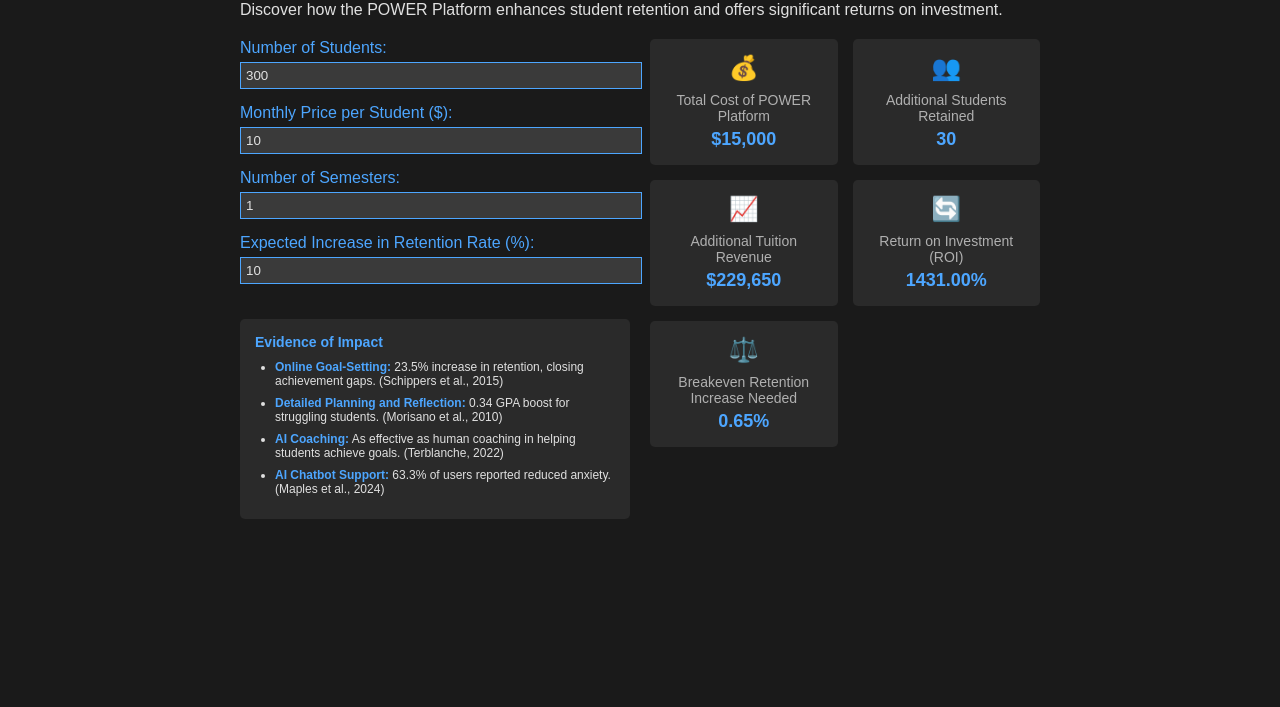
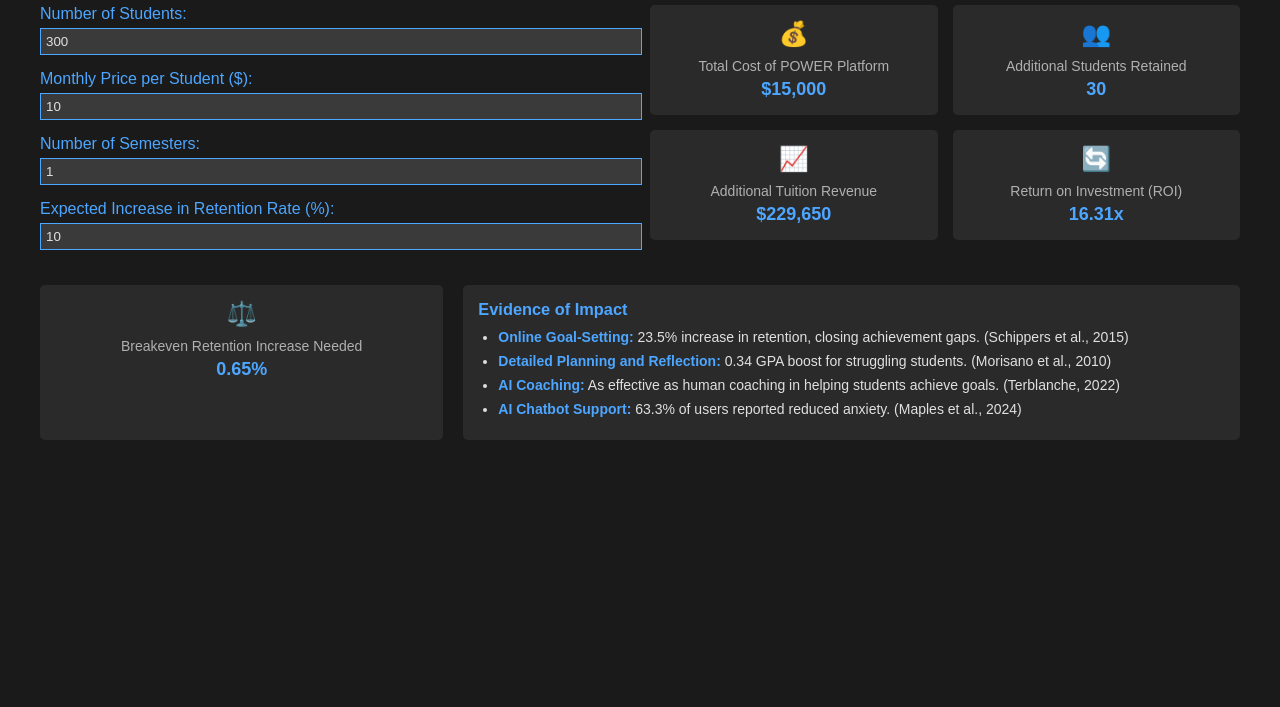
Before and after one commit to timothyjohn35/Spokane-ROI-calculator, a plain HTML site: page index.html in a window 1280 px wide. Shown: the part 93-800 px from the top of the page. Drawn offline with Linux system fonts and the light colour scheme.

Commit message:
Update index.html
Update POWER Platform Impact Calculator Layout and ROI Display

- Changed ROI display format from percentage to multiplier (e.g., 15.31x instead of 1,531%)
- Removed descriptive subtitle to reduce vertical height
- Restructured layout for better horizontal spacing
- Repositioned "Breakeven" card and "Evidence of Impact" section side-by-side
- Updated "Evidence of Impact" headers to reflect intervention types
- Adjusted styling and spacing for improved readability
- Maintained all key functionality and calculations

Calculator now has a more compact, horizontal layout while providing clearer ROI metrics and evidence presentation.

```diff
--- a/index.html
+++ b/index.html
@@ -12,30 +12,21 @@
             color: #e0e0e0;
         }
         .calculator-container {
-            max-width: 800px;
+            max-width: 1200px;
             margin: auto;
             padding: 20px;
         }
         h1 {
             color: #4da6ff;
-            margin-bottom: 10px;
-        }
-        .description {
             margin-bottom: 20px;
         }
         .content-wrapper {
             display: flex;
             gap: 20px;
+            margin-bottom: 20px;
         }
-        .input-section {
+        .input-section, .output-section {
             flex: 1;
-            display: flex;
-            flex-direction: column;
-        }
-        .output-section {
-            flex: 1;
-            display: flex;
-            flex-direction: column;
         }
         .input-group {
             margin-bottom: 15px;
@@ -77,12 +68,23 @@
             font-weight: bold;
             color: #4da6ff;
         }
+        .bottom-section {
+            display: flex;
+            gap: 20px;
+        }
+        .breakeven-card {
+            flex: 1;
+            background-color: #2a2a2a;
+            padding: 15px;
+            border-radius: 5px;
+            text-align: center;
+        }
         .evidence-section {
-            margin-top: 20px;
+            flex: 2;
             padding: 15px;
             background-color: #2a2a2a;
             border-radius: 5px;
-            font-size: 12px;
+            font-size: 14px;
         }
         .evidence-section h3 {
             color: #4da6ff;
@@ -104,9 +106,6 @@
 <body>
 <div class="calculator-container">
     <h1>POWER Platform Impact Calculator</h1>
-    <p class="description">
-        Discover how the POWER Platform enhances student retention and offers significant returns on investment.
-    </p>
     <div class="content-wrapper">
         <div class="input-section">
             <div class="input-group">
@@ -124,15 +123,6 @@
             <div class="input-group">
                 <label for="retention">Expected Increase in Retention Rate (%):</label>
                 <input type="number" id="retention" min="0" max="100" value="10">
-            </div>
-            <div class="evidence-section">
-                <h3>Evidence of Impact</h3>
-                <ul>
-                    <li><strong>Online Goal-Setting:</strong> 23.5% increase in retention, closing achievement gaps. (Schippers et al., 2015)</li>
-                    <li><strong>Detailed Planning and Reflection:</strong> 0.34 GPA boost for struggling students. (Morisano et al., 2010)</li>
-                    <li><strong>AI Coaching:</strong> As effective as human coaching in helping students achieve goals. (Terblanche, 2022)</li>
-                    <li><strong>AI Chatbot Support:</strong> 63.3% of users reported reduced anxiety. (Maples et al., 2024)</li>
-                </ul>
             </div>
         </div>
         <div class="output-section">
@@ -155,14 +145,25 @@
                 <div class="result-card">
                     <div class="result-icon">🔄</div>
                     <div class="result-label">Return on Investment (ROI)</div>
-                    <div class="result-value"><span id="roi">1431.00</span>%</div>
-                </div>
-                <div class="result-card">
-                    <div class="result-icon">⚖️</div>
-                    <div class="result-label">Breakeven Retention Increase Needed</div>
-                    <div class="result-value"><span id="breakeven">0.65</span>%</div>
+                    <div class="result-value"><span id="roi">15.31</span>x</div>
                 </div>
             </div>
+        </div>
+    </div>
+    <div class="bottom-section">
+        <div class="breakeven-card">
+            <div class="result-icon">⚖️</div>
+            <div class="result-label">Breakeven Retention Increase Needed</div>
+            <div class="result-value"><span id="breakeven">0.65</span>%</div>
+        </div>
+        <div class="evidence-section">
+            <h3>Evidence of Impact</h3>
+            <ul>
+                <li><strong>Online Goal-Setting:</strong> 23.5% increase in retention, closing achievement gaps. (Schippers et al., 2015)</li>
+                <li><strong>Detailed Planning and Reflection:</strong> 0.34 GPA boost for struggling students. (Morisano et al., 2010)</li>
+                <li><strong>AI Coaching:</strong> As effective as human coaching in helping students achieve goals. (Terblanche, 2022)</li>
+                <li><strong>AI Chatbot Support:</strong> 63.3% of users reported reduced anxiety. (Maples et al., 2024)</li>
+            </ul>
         </div>
     </div>
 </div>
@@ -196,13 +197,13 @@
         const totalCost = numberOfStudents * monthlyPricePerStudent * totalMonths;
         const additionalStudents = Math.round(numberOfStudents * (retentionIncrease / 100));
         const additionalRevenue = additionalStudents * averageTuition;
-        const roi = ((additionalRevenue - totalCost) / totalCost) * 100;
+        const roi = (additionalRevenue / totalCost) + 1; // Changed to calculate multiple
         const breakevenRetention = ((totalCost / (numberOfStudents * averageTuition)) * 100);
 
         totalCostOutput.textContent = totalCost.toLocaleString();
         additionalStudentsOutput.textContent = additionalStudents;
         additionalRevenueOutput.textContent = additionalRevenue.toLocaleString();
-        roiOutput.textContent = roi.toFixed(2);
+        roiOutput.textContent = roi.toFixed(2); // Display as a multiple
         breakevenOutput.textContent = breakevenRetention.toFixed(2);
     }
 
```
